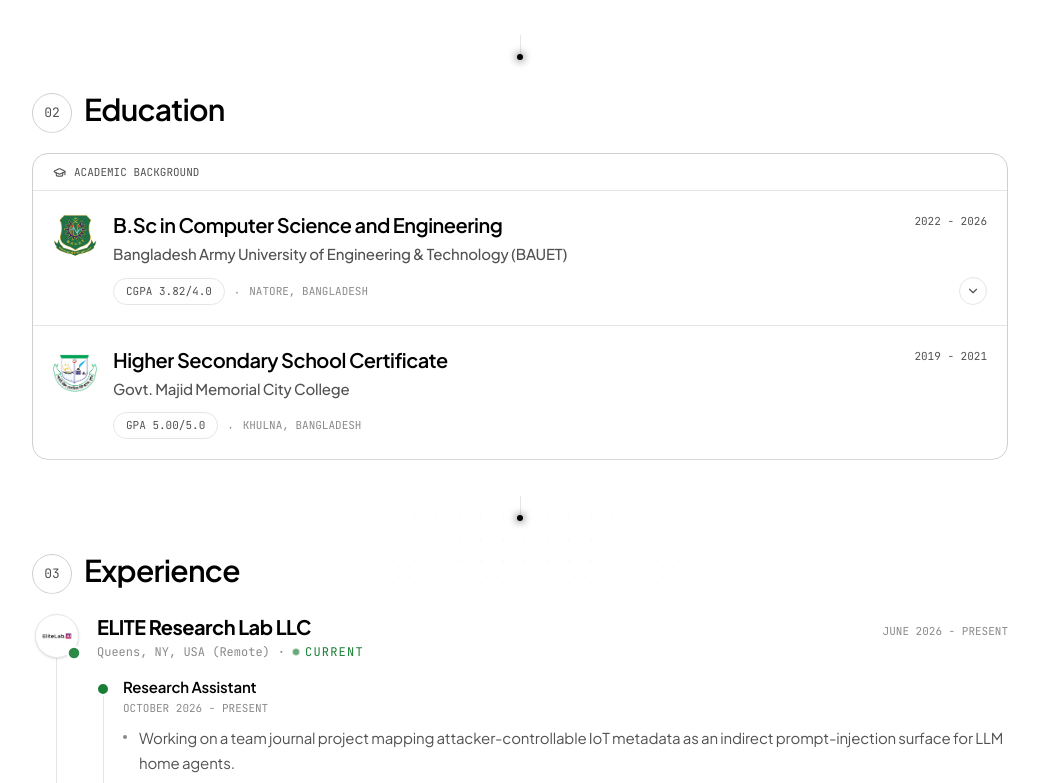
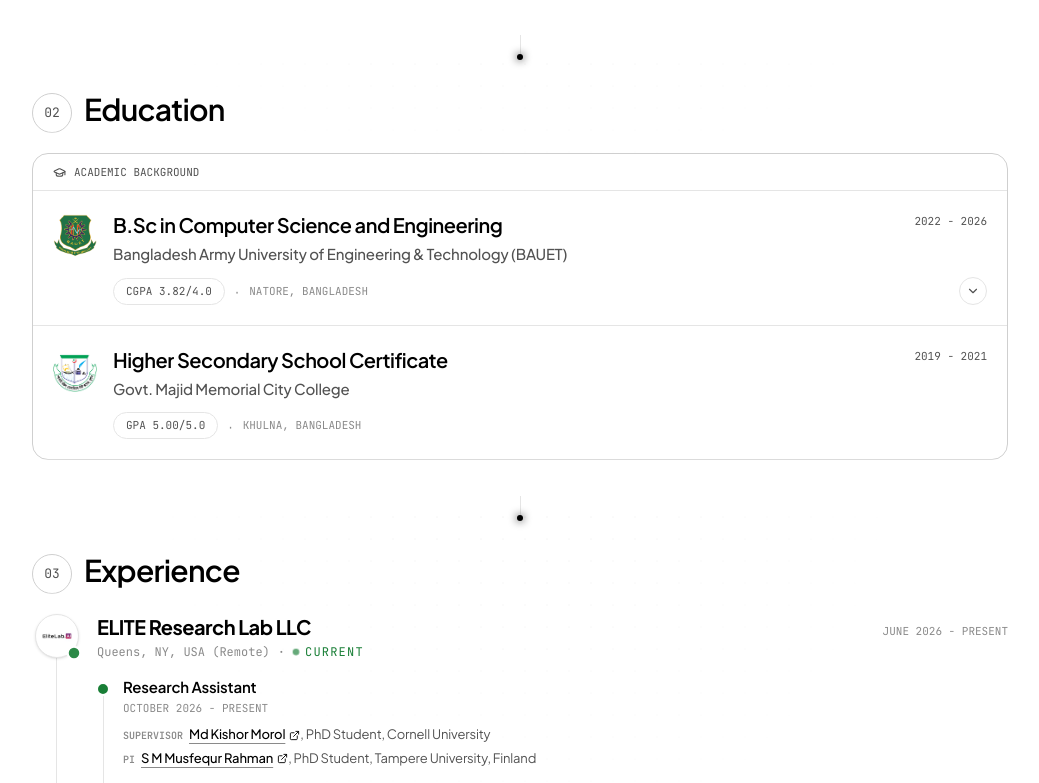
Before and after one commit to ratulhasan001/portfolio, a Next.js app: page / in a window 1280 px wide. Shown: the part 2017-2800 px from the top of the page, without its empty margins (120-1159 px from the left). Built offline with nearby package versions, Linux system fonts and the light colour scheme.

Commit message:
updated supervisor

```diff
--- a/src/components/experience-section.tsx
+++ b/src/components/experience-section.tsx
@@ -1,7 +1,7 @@
 "use client";
 
 import { motion } from "framer-motion";
-import { GitCommitHorizontal } from "lucide-react";
+import { ExternalLink, GitCommitHorizontal } from "lucide-react";
 import { experience, type Position } from "@/lib/data";
 import { SectionTitle } from "./ui";
 import { WipeWords } from "./wipe-in";
@@ -159,6 +159,34 @@ function PositionFlow({
               <p className="mono mt-0.5 text-[11px] uppercase tracking-[0.12em] text-fg-subtle">
                 {pos.period}
               </p>
+              {pos.supervisors && pos.supervisors.length > 0 && (
+                <div className="mt-2 space-y-0.5">
+                  {pos.supervisors.map((sup) => (
+                    <p
+                      key={sup.role + sup.name}
+                      className="text-[13px] leading-relaxed text-fg-muted"
+                    >
+                      <span className="mono mr-1.5 text-[10px] font-semibold uppercase tracking-[0.14em] text-fg-subtle">
+                        {sup.role}
+                      </span>
+                      {sup.link ? (
+                        <a
+                          href={sup.link}
+                          target="_blank"
+                          rel="noreferrer"
+                          className="inline-flex items-center gap-1 font-medium text-fg-default underline decoration-fg-subtle underline-offset-4 transition-colors hover:decoration-fg-default"
+                        >
+                          {sup.name}
+                          <ExternalLink size={11} />
+                        </a>
+                      ) : (
+                        <span className="font-medium text-fg-default">{sup.name}</span>
+                      )}
+                      , {sup.title}
+                    </p>
+                  ))}
+                </div>
+              )}
               {pos.bullets && pos.bullets.length > 0 && (
                 <ul className="mt-2.5 space-y-2">
                   {pos.bullets.map((b) => (
--- a/src/lib/data.ts
+++ b/src/lib/data.ts
@@ -31,6 +31,8 @@ export type Position = {
   current?: boolean;
   /** What this title covered; shown under it in the stacked flow. */
   bullets?: string[];
+  /** Supervisor / PI lines shown under the period. */
+  supervisors?: Supervisor[];
 };
 
 export type Experience = {
@@ -63,6 +65,20 @@ export const experience: Experience[] = [
         role: "Research Assistant",
         period: "October 2026 - Present",
         current: true,
+        supervisors: [
+          {
+            name: "Md Kishor Morol",
+            role: "Supervisor",
+            title: "PhD Student, Cornell University",
+            link: "https://scholar.google.com/citations?user=pjn3jg4AAAAJ",
+          },
+          {
+            name: "S M Musfequr Rahman",
+            role: "PI",
+            title: "PhD Student, Tampere University, Finland",
+            link: "https://scholar.google.com/citations?user=GdaEBwsAAAAJ&hl=en",
+          },
+        ],
         bullets: [
           "Working on a team journal project mapping attacker-controllable IoT metadata as an indirect prompt-injection surface for LLM home agents.",
           "Measuring which Home Assistant device and integration text fields reach its built-in LLM conversation agents, and how often injected instructions trigger unauthorised physical actions or leak private state in a simulated home.",
@@ -72,6 +88,20 @@ export const experience: Experience[] = [
       {
         role: "Research Intern",
         period: "June 2026 - September 2026",
+        supervisors: [
+          {
+            name: "Md Kishor Morol",
+            role: "Supervisor",
+            title: "PhD Student, Cornell University",
+            link: "https://scholar.google.com/citations?user=pjn3jg4AAAAJ",
+          },
+          {
+            name: "Shakib Sadat Shanto",
+            role: "PI",
+            title: "PhD Student, University of Maine, USA",
+            link: "https://scholar.google.com/citations?user=twShbgIAAAAJ&hl=en",
+          },
+        ],
         bullets: [
           "First-authored a systematic review of 82 studies on LLMs in mental health, appraising methodological rigour and risk reporting (hallucination, bias, safety, human evaluation) with a 24-field extraction instrument.",
           "Studied catastrophic forgetting in federated continual learning for mental health text classification, separating label-space shift from domain shift on Reddit stress and depression data.",
@@ -112,7 +142,7 @@ export const experience: Experience[] = [
 
 export type Supervisor = {
   name: string;
-  /** "Supervisor" or "Co-supervisor". */
+  /** "Supervisor", "Co-supervisor" or "PI". */
   role: string;
   title: string;
   /** Google Scholar or faculty profile. */
```
Also changed, not shown: 1 other file (tests, documents, lock files or other folders).
